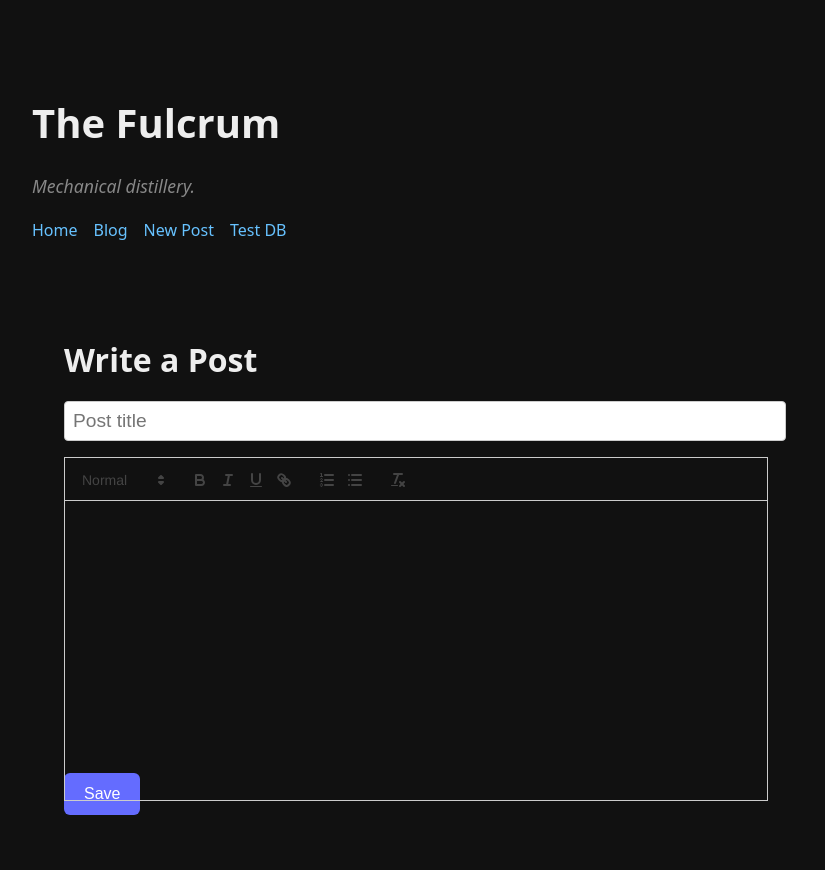
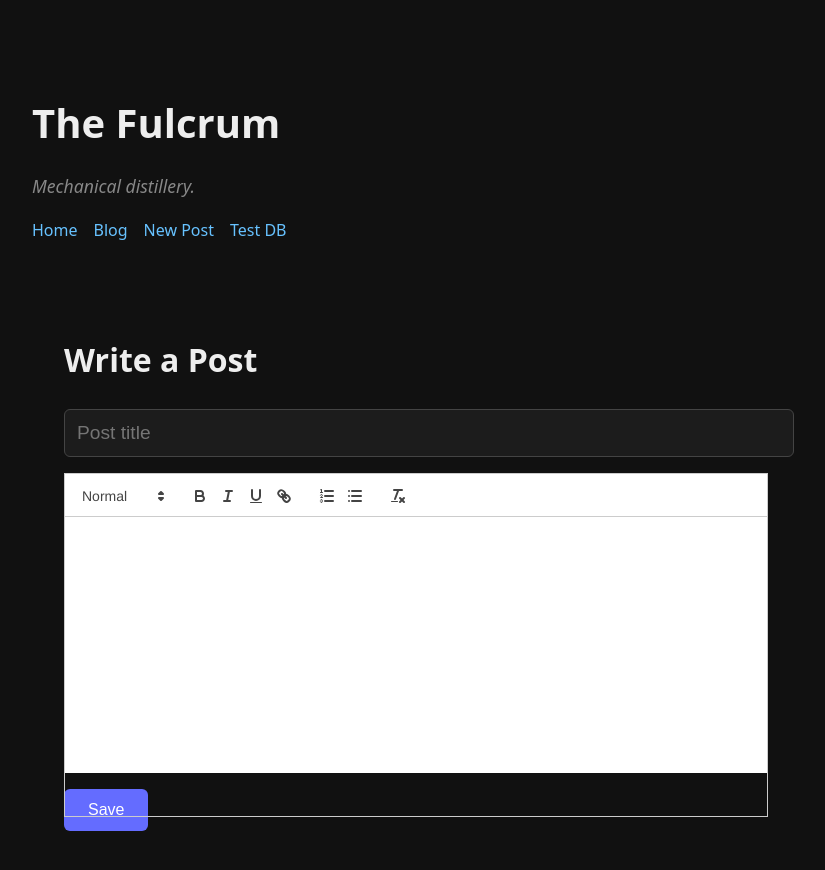
Before and after one commit to tlcombs6/the-fulcrum-cms, a React (Vite) app: page /editor in a window 1280 px wide. Shown: the top 870 px of the page, without its empty margins (224-1049 px from the left). Built offline with nearby package versions, Linux system fonts and the light colour scheme.

Commit message:
Editor updates/Slug fixes

```diff
--- a/src/pages/Editor.jsx
+++ b/src/pages/Editor.jsx
@@ -2,6 +2,13 @@ import React, { useState } from 'react'
 import ReactQuill from 'react-quill'
 import 'react-quill/dist/quill.snow.css'
 import { supabase } from '../lib/supabase'
+
+// Slugify helper
+const slugify = (str) =>
+  str
+    .toLowerCase()
+    .replace(/[^a-z0-9]+/g, '-')
+    .replace(/(^-|-$)+/g, '')
 
 export default function Editor() {
   const [title, setTitle] = useState('')
@@ -9,10 +16,13 @@ export default function Editor() {
   const [status, setStatus] = useState(null)
 
   const handleSave = async () => {
+    const slug = slugify(title)
+
     const { error } = await supabase.from('posts').insert([
       {
         title,
-        body: content, // assuming your column is called `body`
+        slug,
+        body: content,
       },
     ])
 
@@ -28,7 +38,7 @@ export default function Editor() {
 
   return (
     <div style={{ maxWidth: '768px', margin: '0 auto', padding: '2rem' }}>
-      <h2 style={{ fontSize: '2rem', marginBottom: '1rem' }}>Write a Post</h2>
+      <h2 style={{ fontSize: '2rem', marginBottom: '1.5rem' }}>Write a Post</h2>
 
       <input
         type="text"
@@ -37,27 +47,33 @@ export default function Editor() {
         onChange={(e) => setTitle(e.target.value)}
         style={{
           width: '100%',
-          padding: '0.5rem',
+          padding: '0.75rem',
           fontSize: '1.2rem',
           marginBottom: '1rem',
-          borderRadius: '4px',
-          border: '1px solid #ccc',
+          borderRadius: '6px',
+          border: '1px solid #444',
+          backgroundColor: '#1c1c1c',
+          color: '#eee',
         }}
       />
 
       <ReactQuill
         value={content}
         onChange={setContent}
-        style={{ height: '300px', marginBottom: '1rem' }}
+        style={{
+          height: '300px',
+          marginBottom: '1rem',
+          backgroundColor: '#fff',
+        }}
       />
 
       <button
         onClick={handleSave}
         style={{
-          padding: '0.75rem 1.25rem',
+          padding: '0.75rem 1.5rem',
           fontSize: '1rem',
           backgroundColor: '#646cff',
-          color: 'white',
+          color: '#fff',
           border: 'none',
           borderRadius: '6px',
           cursor: 'pointer',
--- a/src/pages/Post.jsx
+++ b/src/pages/Post.jsx
@@ -24,9 +24,12 @@ export default function Post() {
   if (!post) return <p>Loading...</p>
 
   return (
-    <article>
-      <h2>{post.title}</h2>
-      <div dangerouslySetInnerHTML={{ __html: post.body }} />
+    <article style={{ maxWidth: '768px', margin: '0 auto', padding: '2rem' }}>
+      <h2 style={{ fontSize: '2rem', marginBottom: '1rem' }}>{post.title}</h2>
+      <div
+        className="post-body"
+        dangerouslySetInnerHTML={{ __html: post.body }}
+      />
     </article>
   )
 }
--- a/src/style.css
+++ b/src/style.css
@@ -51,3 +51,49 @@
 a:hover {
   text-decoration: underline;
 }
+
+/* POST CONTENT STYLING */
+.post-body {
+  line-height: 1.6;
+  font-size: 1.1rem;
+  color: var(--text);
+}
+
+.post-body p {
+  margin: 1rem 0;
+}
+
+.post-body h1,
+.post-body h2,
+.post-body h3 {
+  margin: 1.5rem 0 1rem;
+  font-weight: 600;
+  color: var(--text);
+}
+
+.post-body ul {
+  margin: 1rem 0;
+  padding-left: 1.5rem;
+}
+
+.post-body li {
+  margin-bottom: 0.5rem;
+}
+
+.post-body code {
+  background-color: #222;
+  padding: 0.2rem 0.4rem;
+  border-radius: 4px;
+  font-family: monospace;
+  color: #ffc66d;
+}
+
+.post-body pre {
+  background-color: #1a1a1a;
+  padding: 1rem;
+  border-radius: 6px;
+  overflow-x: auto;
+  font-family: monospace;
+  color: #fff;
+  margin: 1.5rem 0;
+}
```
Lines whose indentation alone changed are shown as unchanged.
